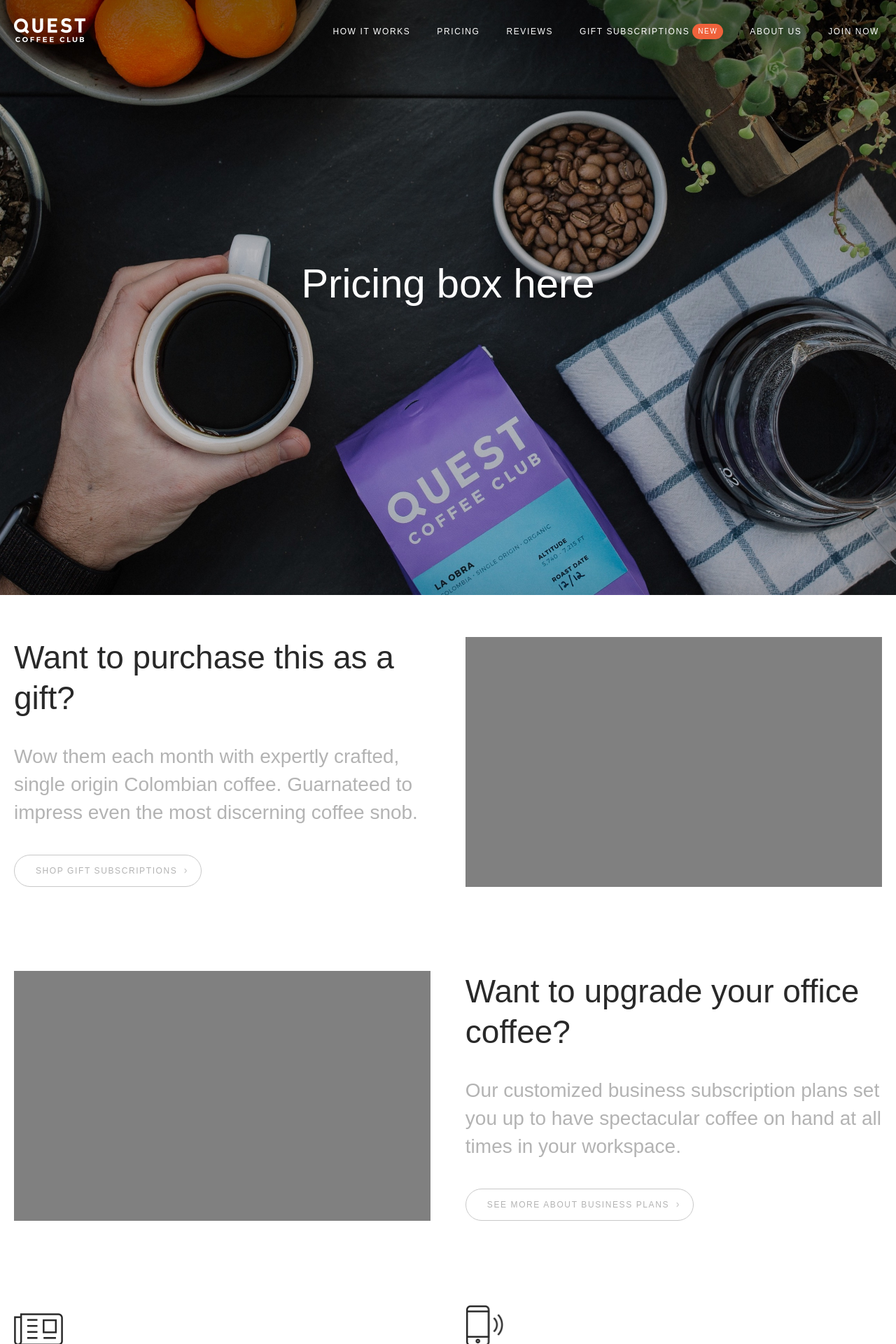
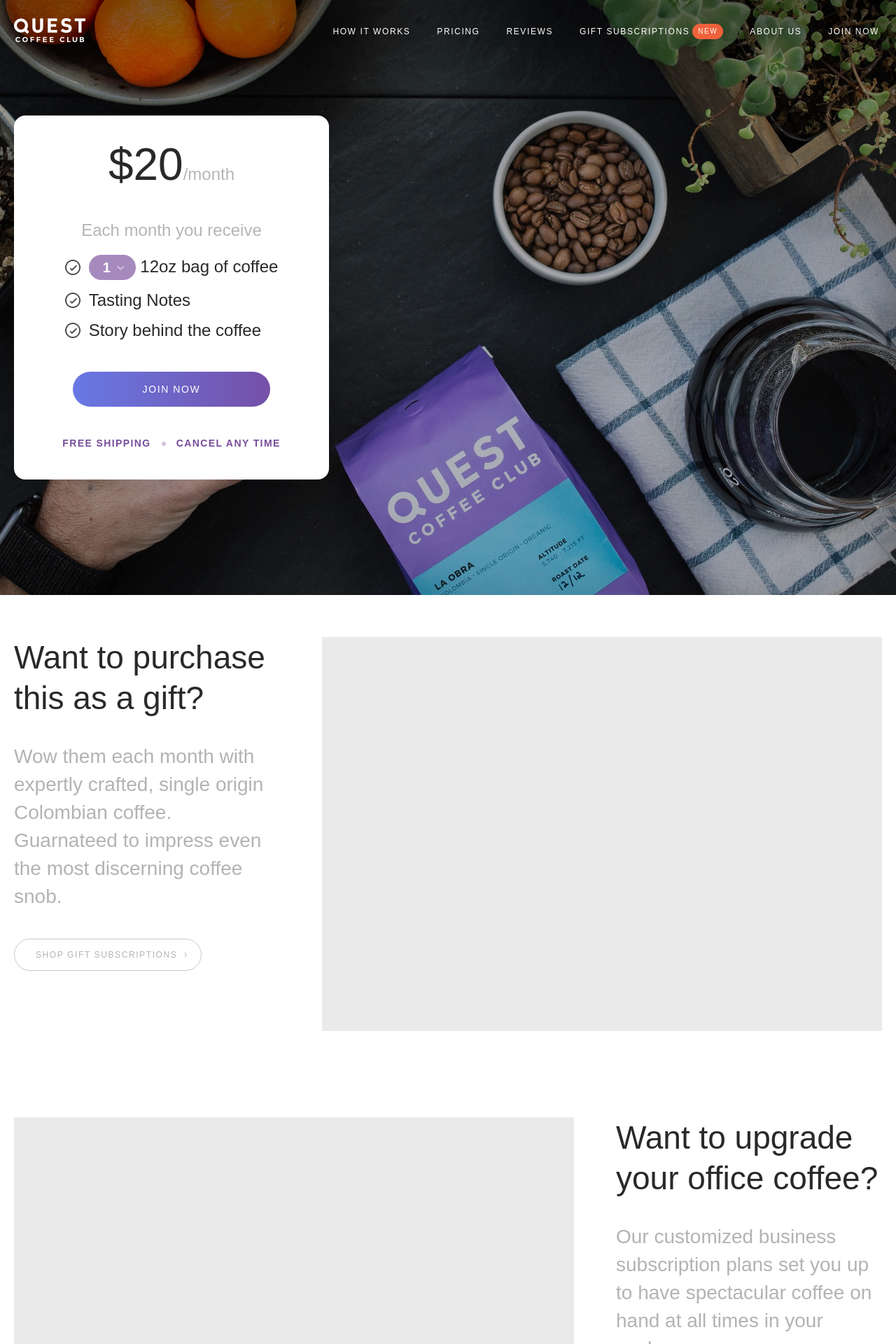
Before and after one commit to roryreiff/questcoffeeclub.com, a Jekyll site: the page built from pricing.md, in a window 1280 px wide. Shown: the top 1920 px of the page at 70% size. Built offline with Jekyll 4.4.1, drawn with Linux system fonts in a browser that asks for light colours; some web fonts are replaced; comment, search, counter and statistics services are not loaded.

Commit message:
work on pricing page

```diff
--- a/_includes/hero-pricing.html
+++ b/_includes/hero-pricing.html
@@ -1,5 +1,24 @@
-<div id="hero-landing" class="outer hero">
+<div id="hero-pricing" class="outer hero">
     <div class="inner">
-        <h1>Pricing box here</h1>
+        <div class="box third">
+            <p class="price center"><span class="amount">$20</span>/month</p>
+            <p class="center">Each month you receive</p>
+            <div class="center">
+            <ul class="checklist">
+                <li>
+                    <select name="quantity">
+                        <option value="1">1</option>
+                        <option value="2">2</option>
+                        <option value="3">3</option>
+                        <option value="4">4</option>
+                    </select> 12oz bag of coffee
+                </li>
+                <li>Tasting Notes</li>
+                <li>Story behind the coffee</li>
+            </ul>
+            </div>
+            <div class="center"><a href="/" class="button button-main button-large">Join Now</a></div>
+            <p class="highlight center">Free shipping <span class="circle"></span> Cancel any time</p>
+        </div>
     </div>
 </div>
--- a/_scss/boxes.scss
+++ b/_scss/boxes.scss
@@ -1,4 +1,5 @@
 .box {
+    background: #fff;
     box-shadow: 0 0 20px rgba(0,0,0,.08);
     border-radius: 16px;
 
--- a/_scss/hero.scss
+++ b/_scss/hero.scss
@@ -45,6 +45,64 @@
     background-image: url(/assets/images/hero/hero-landing@2x.jpg);
     background-size: cover;
     background-position: 50% 50%;
+
+    select {
+        height: 36px;
+        line-height: 36px;
+        -webkit-appearance: none;
+         -moz-appearance: none;
+          appearance: none;
+          color: white;
+        font-size: 20px;
+        font-weight: 600;
+        padding: 0 35px 0 20px;
+        background: #A68ABD;
+        color: #fff;
+        border: none;
+        border-radius: 36px;
+        background-image: url(/assets/images/dropdown-arrow-white@2x.png);
+        background-size: 11px 7px;
+        background-repeat: no-repeat;
+        background-position: 72% 50%;
+    }
+    .box {
+        width: 450px;
+    }
+    .price, p, li {
+        font-size: 24px;
+        color: #B5B5B5;
+        .amount {
+            color: #292929;
+            font-size: 64px;
+        }
+    }
+    p, ul { margin: 0; padding: 0; }
+    ul { margin: 0 0 30px 0; }
+    li { color: #292929; }
+    .price {
+        padding: 50px 0 0 0;
+        margin-bottom: 40px;
+        align-items: baseline;
+    }
+    p.highlight {
+        line-height: 24px;
+        color: #774D9B;
+        font-size: 14px;
+        letter-spacing: 1.4px;
+        text-transform: uppercase;
+        font-weight: 600;
+        padding-bottom: 40px;
+        .circle {
+            display: inline-block;
+            width: 6px;
+            height: 6px;
+            border-radius: 6px;
+            background-color: #D0C1DC;
+            margin: 10px 15px 0 15px;
+        }
+    }
+    .button { padding: 0 100px;}
+
 }
 
 #hero-gift-subscriptions {
--- a/pricing.md
+++ b/pricing.md
@@ -11,17 +11,21 @@
 <div class="outer">
     <div class="inner">
         <div class="expand">
-            <div class="half">
+            <div class="third">
                 <h3>Want to purchase this as a gift?</h3>
                 <p>Wow them each month with expertly crafted, single origin Colombian coffee. Guarnateed to impress even the most discerning coffee snob.</p>
                 <a href="/gift-subscriptions" class="button button-secondary-white button-with-arrow button-medium button-left">Shop Gift Subscriptions<span class="button-arrow"></span></a>
             </div>
-            <div class="half" style="background-color: grey;"></div>
+            <div class="two-thirds">
+                <img src="/assets/images/temp-image-two-thirds@2x.png" />
+            </div>
         </div>
         <div class="spacer-120"></div>
         <div class="expand">
-            <div class="half" style="background-color: grey;"></div>
-            <div class="half">
+            <div class="two-thirds">
+                <img src="/assets/images/temp-image-two-thirds@2x.png" />
+            </div>
+            <div class="third">
                 <h3>Want to upgrade your office coffee?</h3>
                 <p>Our customized business subscription plans set you up to have spectacular coffee on hand at all times in your workspace.</p>
                 <a href="/business-subscriptions" class="button button-secondary-white button-with-arrow button-medium button-left">See more about business plans<span class="button-arrow"></span></a>
```
Also changed, not shown: assets/images/dropdown-arrow-white@2x.png (added), 2 other files.
